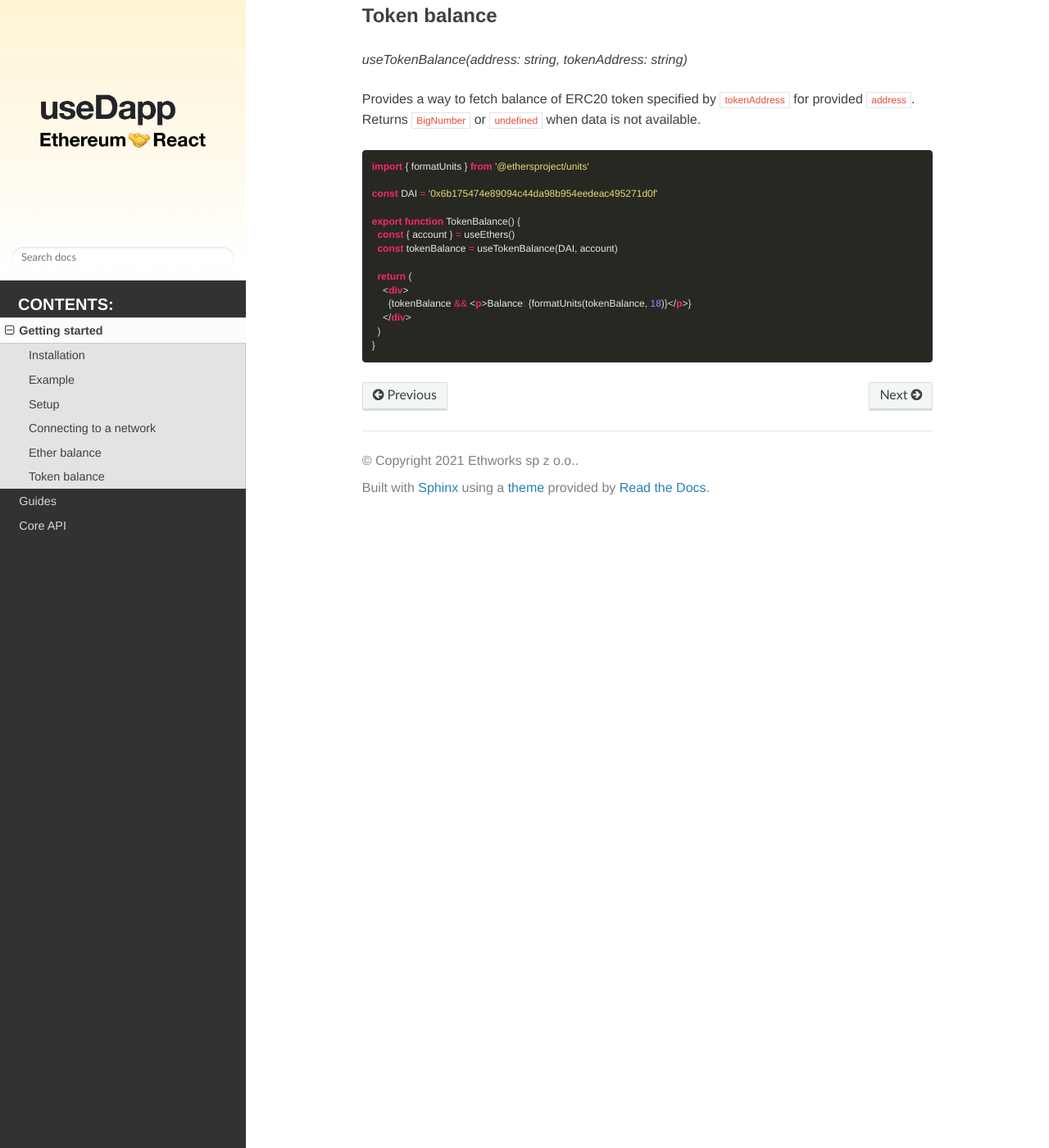
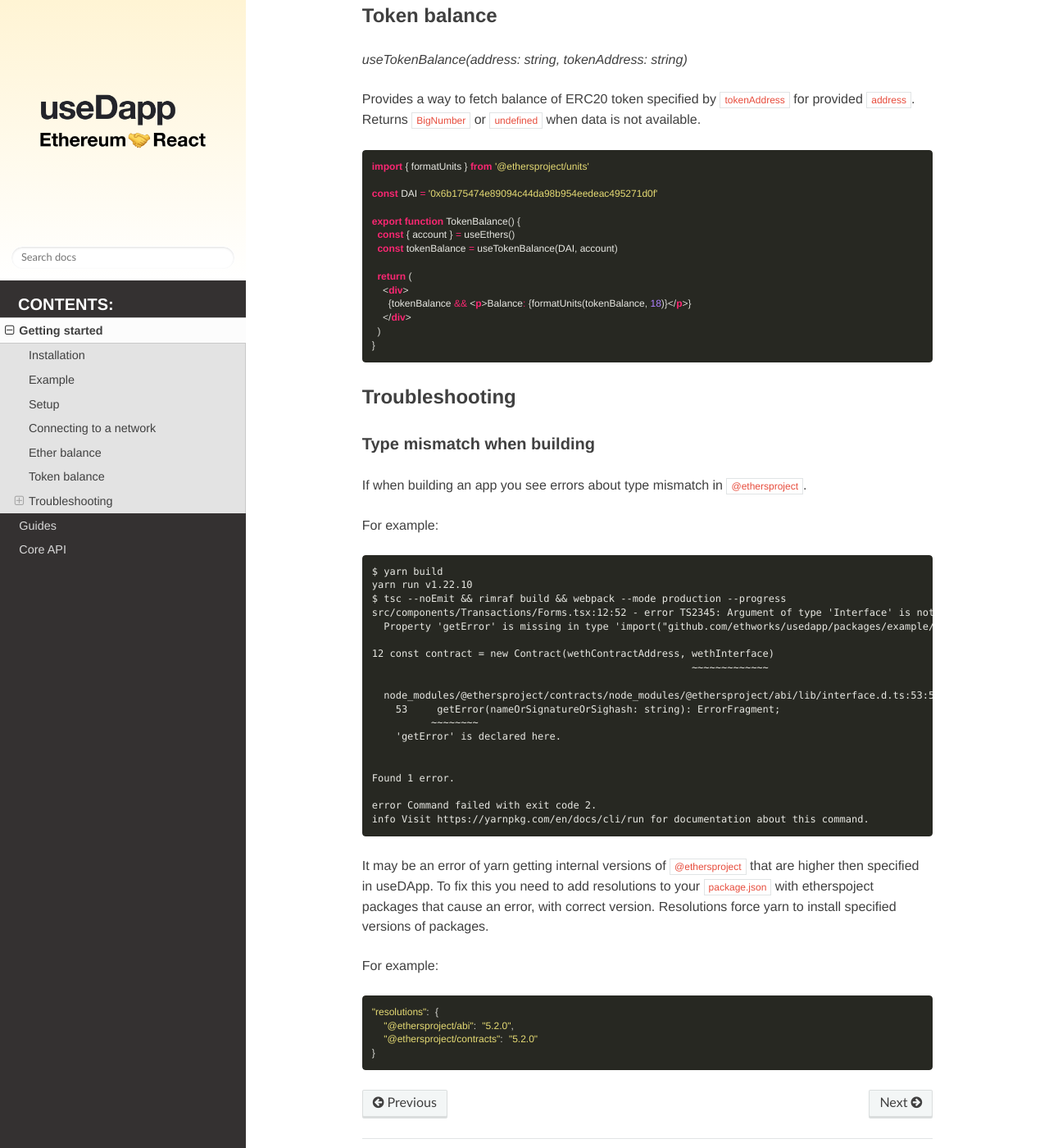
Before and after one commit to truth023/useDApp, a Sphinx documentation site: the page built from docs/source/getting-started.rst, in a window 1280 px wide and 1400 px high, scrolled down 2455 px. Shown: the whole window at 82% size. Built offline with Sphinx 7.4.7 and the Read the Docs theme 2.0.0, drawn with Linux system fonts in a browser that asks for light colours.

Commit message:
Add troubleshooting ethers type mismatch to docs (#237)
* Add info about resolutions

Co-authored-by: Szymon Szlachtowicz <szymon.szlachtowicz@Szymons-MacBook-Pro.local>

```diff
--- a/docs/source/getting-started.rst
+++ b/docs/source/getting-started.rst
@@ -145,3 +145,49 @@ Provides a way to fetch balance of ERC20 token specified by ``tokenAddress`` for
       </div>
     )
   }
+
+
+Troubleshooting
+---------------
+
+Type mismatch when building
+***************************
+
+If when building an app you see errors about type mismatch in ``@ethersproject``.
+
+For example:
+
+.. code-block::
+
+  $ yarn build
+  yarn run v1.22.10
+  $ tsc --noEmit && rimraf build && webpack --mode production --progress
+  src/components/Transactions/Forms.tsx:12:52 - error TS2345: Argument of type 'Interface' is not assignable to parameter of type 'ContractInterface'.
+    Property 'getError' is missing in type 'import("github.com/ethworks/usedapp/packages/example/node_modules/@ethersproject/abi/lib/interface").Interface' but required in type 'import("github.com/ethworks/usedapp/packages/example/node_modules/@ethersproject/contracts/node_modules/@ethersproject/abi/lib/interface").Interface'.
+
+  12 const contract = new Contract(wethContractAddress, wethInterface)
+                                                        ~~~~~~~~~~~~~
+
+    node_modules/@ethersproject/contracts/node_modules/@ethersproject/abi/lib/interface.d.ts:53:5
+      53     getError(nameOrSignatureOrSighash: string): ErrorFragment;
+            ~~~~~~~~
+      'getError' is declared here.
+
+
+  Found 1 error.
+
+  error Command failed with exit code 2.
+  info Visit https://yarnpkg.com/en/docs/cli/run for documentation about this command.
+
+It may be an error of yarn getting internal versions of ``@ethersproject`` that are higher then specified in useDApp.
+To fix this you need to add resolutions to your ``package.json`` with etherspoject packages that cause an error, with correct version.
+Resolutions force yarn to install specified versions of packages.
+
+For example:
+
+.. code-block::
+
+  "resolutions": {
+    "@ethersproject/abi": "5.2.0",
+    "@ethersproject/contracts": "5.2.0"
+  }
```
Also changed, not shown: .changeset/polite-emus-laugh.md (added).
